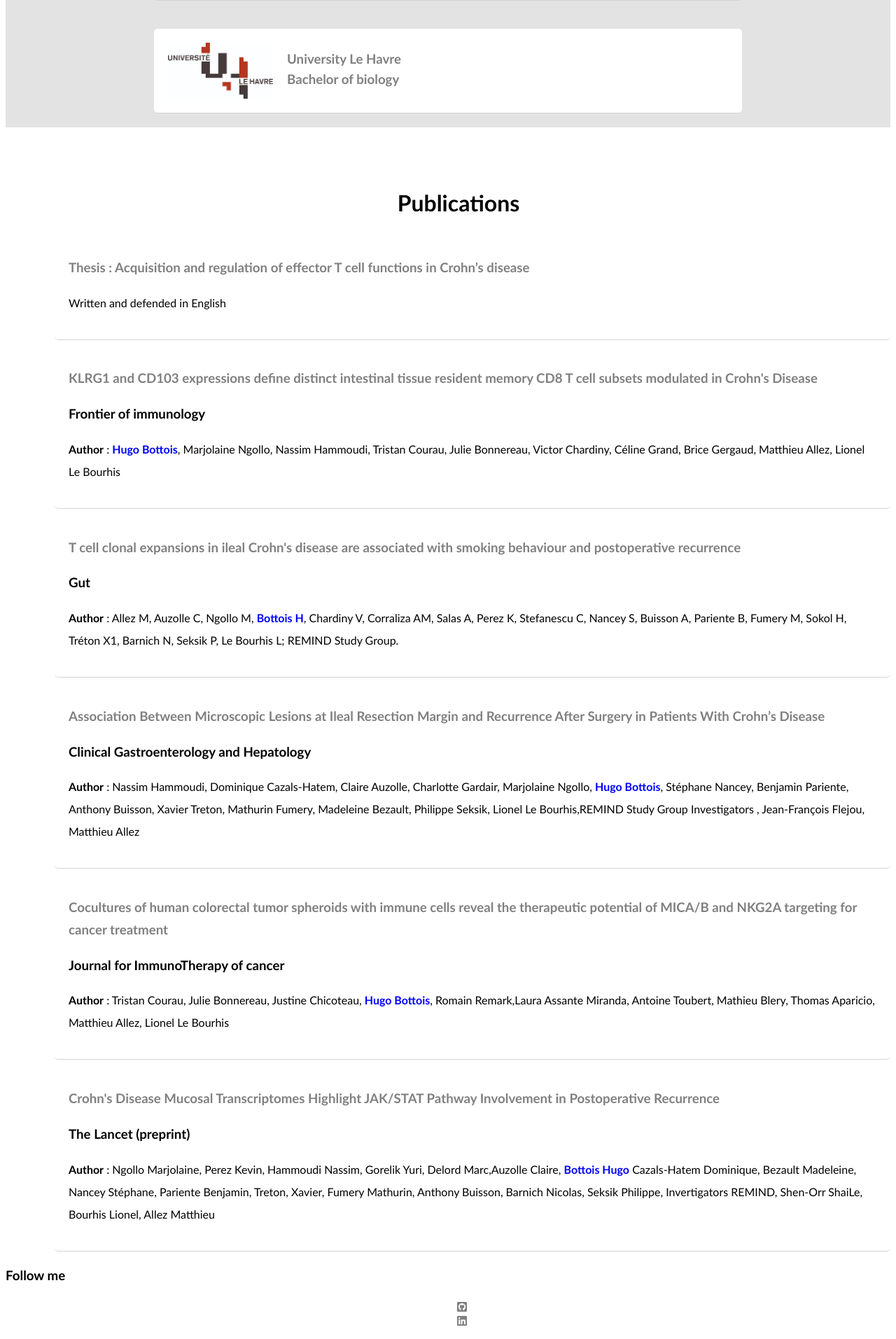
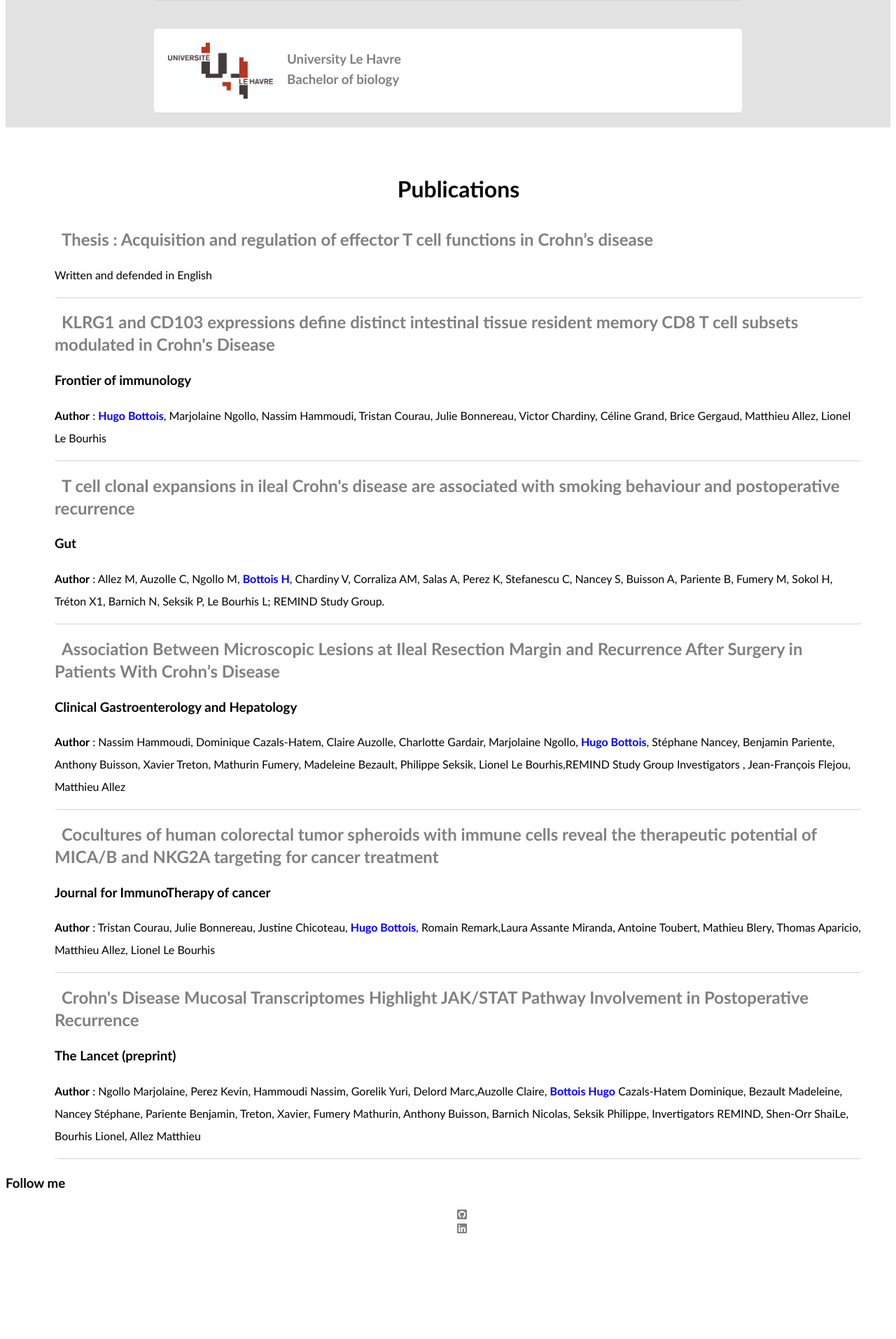
Before and after one commit to hbiom/profile, a PHP site: page / in a window 1280 px wide. Shown: the part 2618-4531 px from the top of the page at 70% size. After the commit the page ends 4380 px from the top, so only its background shows below. Run offline with PHP 8.4, Linux system fonts and the light colour scheme; some libraries are stand-ins or nearby versions.

Commit message:
space margin

```diff
--- a/component/publication.css
+++ b/component/publication.css
@@ -2,7 +2,6 @@
 
 .cart-pulication {
   padding-left: 20px;
-  padding-top: 20px;
   padding-right: 20px;
   margin-left: 50px;
   margin-top: 50px;
@@ -11,10 +10,16 @@
   flex-direction: column;
 }
 
-.cart-sub {
+
+.cart-pulication a:first-child {
+  margin: 0 10px;
+  font-size: 24px;
+}
+
+
+.cart-pulication .cart-sub {
   width: 100%;
   border-bottom: 1px solid lightgrey;
-  padding:20px;
   border-radius: 5px;
 }
 
```
Also changed, not shown: component/container.css (indentation only).
